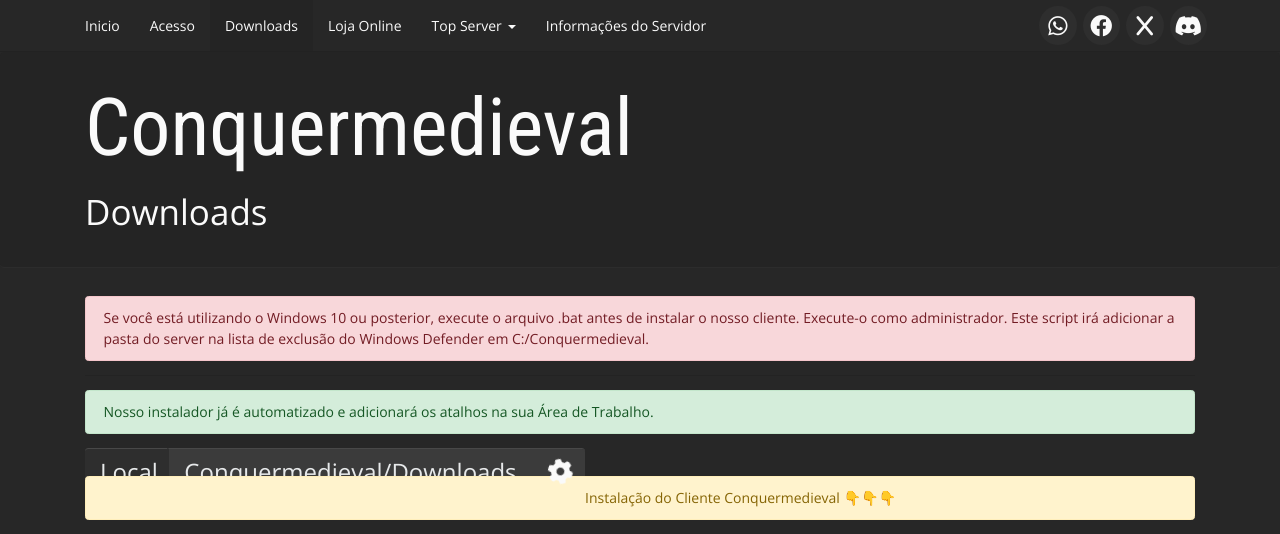
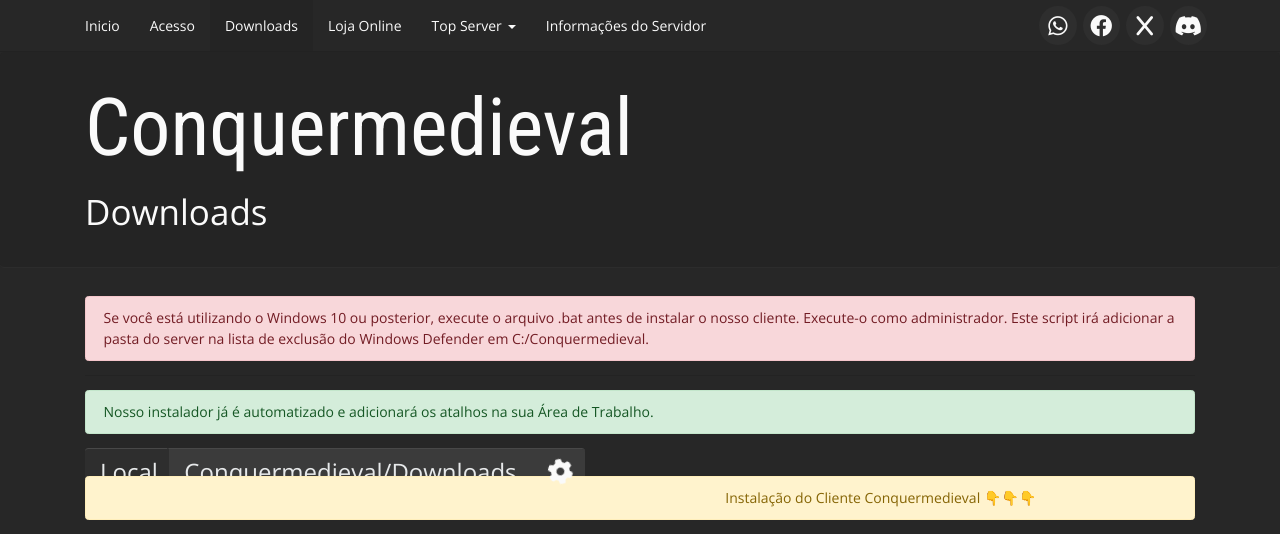
Before and after one commit to conquermedieval/conquermedieval.github.io, a Jekyll site: the page built from downloads.html, in a window 1280 px wide. Shown: the top 534 px of the page. Built offline with Jekyll 4.4.1, drawn with Linux system fonts in a browser that asks for light colours; grey boxes are pictures that could not be loaded.

Commit message:
Update downloads.html

```diff
--- a/downloads.html
+++ b/downloads.html
@@ -39,6 +39,7 @@
     <div>
     <div class="container-downloads">
     <div class="container">
+    <div class="text-center">
     <p class="alert alert-warning">Instalação do Cliente Conquermedieval 👇👇👇</p>
     <meta name="viewport" content="width=device-width, initial-scale=1.0">
     <video width="800" height="600" controls>
```
